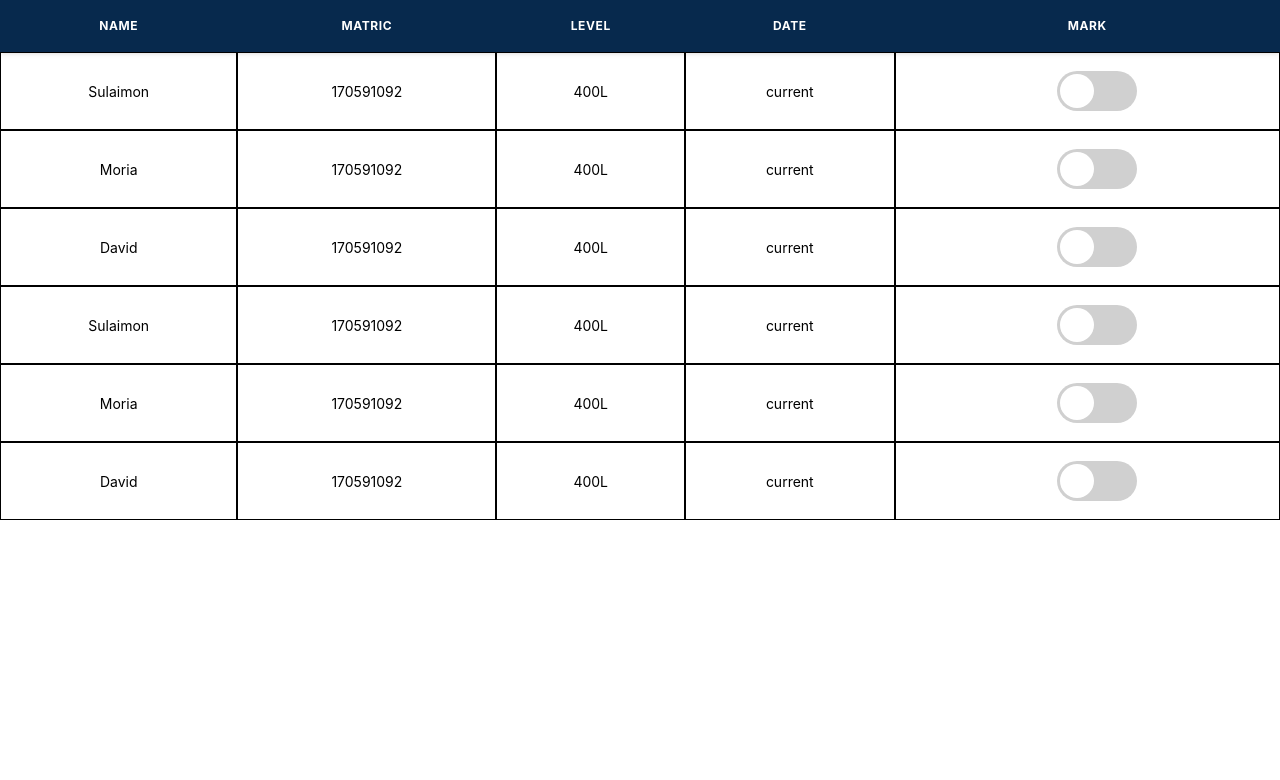
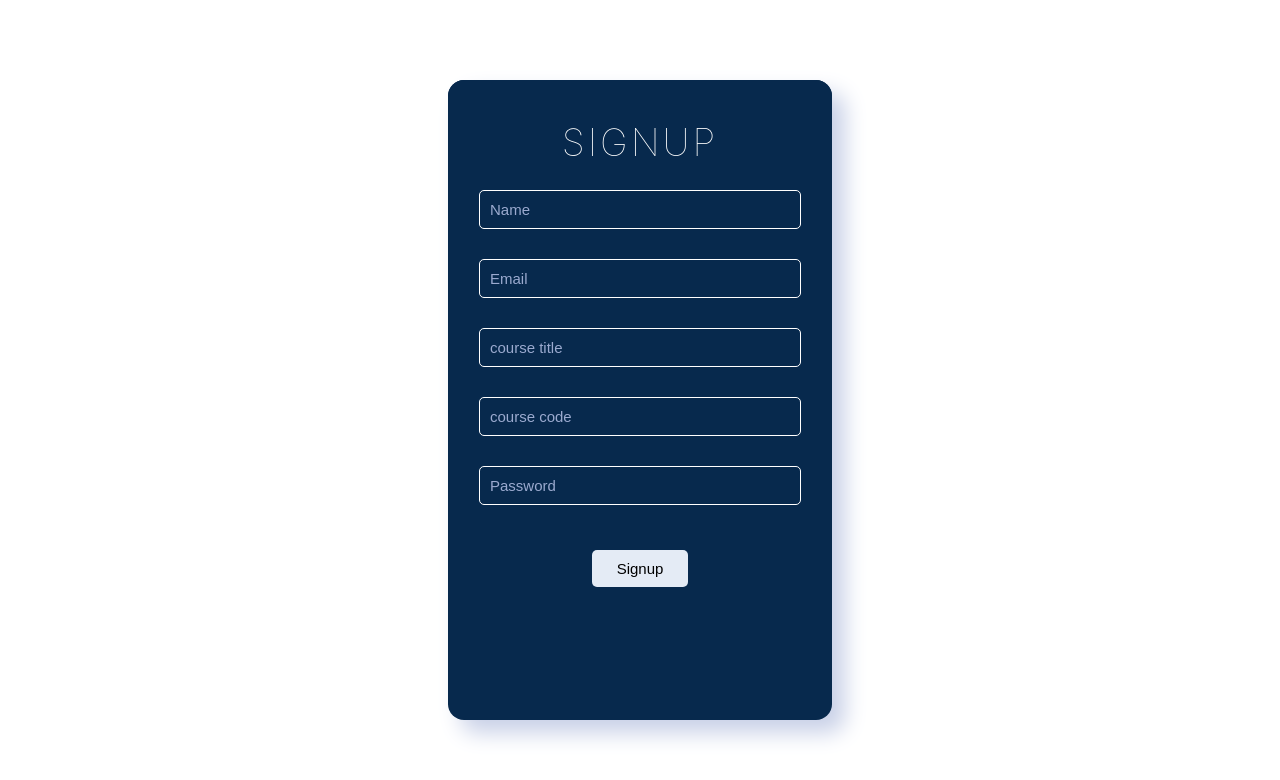
Before and after one commit to Olabisim/ATTENDANCE, a React (Create React App) app in the folder frontend/: page / in a window 1280 px wide. Shown: the top 780 px of the page. Built offline with nearby package versions, Linux system fonts and the light colour scheme.

Commit message:
login page readjusted

```diff
--- a/frontend/src/App.tsx
+++ b/frontend/src/App.tsx
@@ -1,14 +1,14 @@
 // import logo from './logo.svg';
 // import './App.css';
 
-import { Login } from './Login'
-import {MarkAttendance} from './MarkAttendance'
+// import { Login } from './Login'
+import {Login} from './Login'
 
 function App() {
 
   return (
     <div>
-            <MarkAttendance />
+            <Login />
     </div>
   );
 
--- a/frontend/src/InputStudents.tsx
+++ b/frontend/src/InputStudents.tsx
@@ -15,8 +15,6 @@ export const InputStudents = () => {
                         </div>
                         {/* name and matric of student */}
 
-                        {/* the whole student table */}
-
                 </div>
         )
 }
--- a/frontend/src/Login.tsx
+++ b/frontend/src/Login.tsx
@@ -14,28 +14,16 @@ export const Login = () => {
                                         <div className="gs-neumorphic-signup-login-header gs-open" data-button="gs-neumorphic-signup">Signup</div>
                                         <div className="gs-neumorphic-form-container">
                                                 <form>
-                                                <input type="text" className="gs-neumorphic-input" placeholder="First Name" />
-                                                <input type="text" className="gs-neumorphic-input" placeholder="Last Name" />
-                                                <input type="text" className="gs-neumorphic-input" placeholder="Username" />
-                                                <input type="text" className="gs-neumorphic-input" placeholder="Mobile Number" />
+                                                <input type="text" className="gs-neumorphic-input" placeholder="Name" />
                                                 <input type="text" className="gs-neumorphic-input" placeholder="Email" />
+                                                <input type="text" className="gs-neumorphic-input" placeholder="course title" />
+                                                <input type="text" className="gs-neumorphic-input" placeholder="course code" />
                                                 <input type="password" className="gs-neumorphic-input" placeholder="Password" />
-                                                <input type="password" className="gs-neumorphic-input" placeholder="Confirm Password" />
                                                 <button className="gs-neumorphic-button">Signup</button>
                                                 </form>
                                         </div>
                                         </div>
 
-                                        <div className="gs-neumorphic-login">
-                                        {/* <div className="gs-neumorphic-signup-login-header" data-button="gs-neumorphic-login">Login</div> */}
-                                        <div className="gs-neumorphic-form-container">
-                                                <form>
-                                                <input type="text" className="gs-neumorphic-input" placeholder="Username" />
-                                                <input type="password" className="gs-neumorphic-input" placeholder="Password" />
-                                                <button className="gs-neumorphic-button">Login</button>
-                                                </form>
-                                        </div>
-                                        </div>
                                 </div>
                                 </div>
                         </div>
--- a/frontend/src/css/login.css
+++ b/frontend/src/css/login.css
@@ -19,7 +19,7 @@ margin: 0;
 
 .gs-neumorphic-main-card-outer-container{
 height: 100vh;
-background-color: #e4ebf5;
+/* background-color: #e4ebf5; */
 }
 
 .gs-neumorphic-main-card-container{
@@ -37,8 +37,7 @@ position: relative;
 overflow: hidden;
 box-shadow: 0.8rem 0.8rem 1.4rem var(--lightGrey-gs-neumorphic-login-signup), -0.2rem -0.2rem 1.8rem #ffffff;
 border-radius: 1rem;
-font-weight: bold;
-background-color: var(--lightGrey2-gs-neumorphic-login-signup);
+font-weight: bold;    background: #07294d;
 }
 
 @media only screen and (min-width: 320px)  { .gs-neumorphic-main-card-container .gs-neumorphic-main-card{ width: 90%;} }
@@ -50,8 +49,7 @@ background-color: var(--lightGrey2-gs-neumorphic-login-signup);
 .gs-neumorphic-main-card-container .gs-neumorphic-main-card .gs-neumorphic-signup{
 height: 85%;
 width: 100%;
-text-align: center;
-background-color: var(--lightGrey2-gs-neumorphic-login-signup);
+text-align: center;background: #07294d;
 }
 
 /* .gs-neumorphic-main-card-container .gs-neumorphic-main-card .gs-neumorphic-login{
@@ -81,6 +79,12 @@ padding: 10px;
 
 .gs-neumorphic-main-card-container .gs-neumorphic-main-card .gs-neumorphic-signup-login-header.gs-open{
 transform: scale(var(--header-scale-open-gs-neumorphic-login-signup));
+color: white;
+font-size: 25px;
+font-weight: 100;
+letter-spacing: 2px;
+padding-top: 40px;
+
 }
 
 .gs-neumorphic-main-card-container .gs-neumorphic-main-card .gs-neumorphic-form-container{
@@ -100,14 +104,13 @@ padding-bottom: 20px;
 
 .gs-neumorphic-main-card-container .gs-neumorphic-main-card .gs-neumorphic-form-container .gs-neumorphic-input{
 width: calc(100% - 50px);
-border: none;
+border: 1px solid white;
+
 border-radius: var(--form-input-border-radius-gs-neumorphic-login-signup);
 padding: var(--form-input-padding-gs-neumorphic-login-signup);
-box-shadow: inset 0.1rem 0.1rem 0.3rem var(--lightGrey-gs-neumorphic-login-signup),
-inset -0.1rem -0.1rem 0.3rem white;
 background: none;
-color: var(--form-input-font-color--gs-neumorphic-login-signup);
-margin: var(--form-input-margin-gs-neumorphic-login-signup) auto;
+margin: 30px auto;
+color: white;
 font-size: var(--form-input-font-size-gs-neumorphic-login-signup);
 max-width: var(--form-input-max-width-gs-neumorphic-login-signup);
 display: block;
@@ -145,11 +148,8 @@ margin-top: var(--form-input-margin-gs-neumorphic-login-signup);
 margin-bottom: var(--form-input-margin-gs-neumorphic-login-signup);
 border: none;
 border-radius: var(--form-input-border-radius-gs-neumorphic-login-signup);
-box-shadow: 0.3rem 0.3rem 0.6rem var(--lightGrey-gs-neumorphic-login-signup),
--0.2rem -0.2rem 0.5rem white;
 cursor: pointer;
 transition: var(--card-open-close-tansition-time-gs-neumorphic-login-signup) ease;
-color: var(--form-input-font-color--gs-neumorphic-login-signup);
 background-color: var(--lightGrey2-gs-neumorphic-login-signup);
 font-size: var(--form-input-font-size-gs-neumorphic-login-signup);
 }
```
